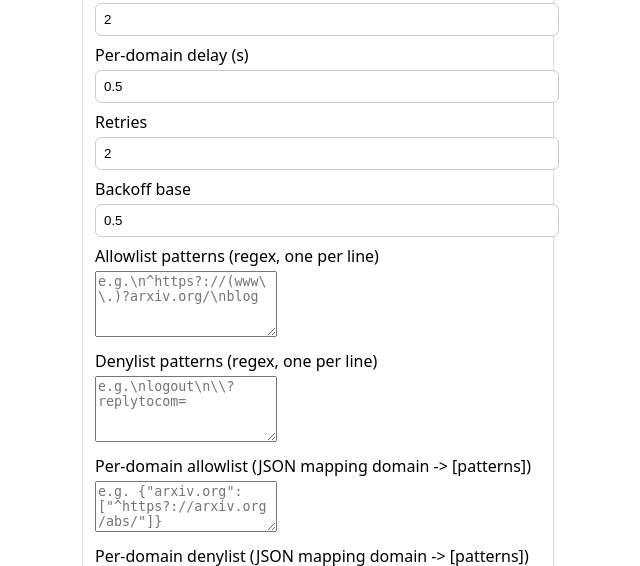
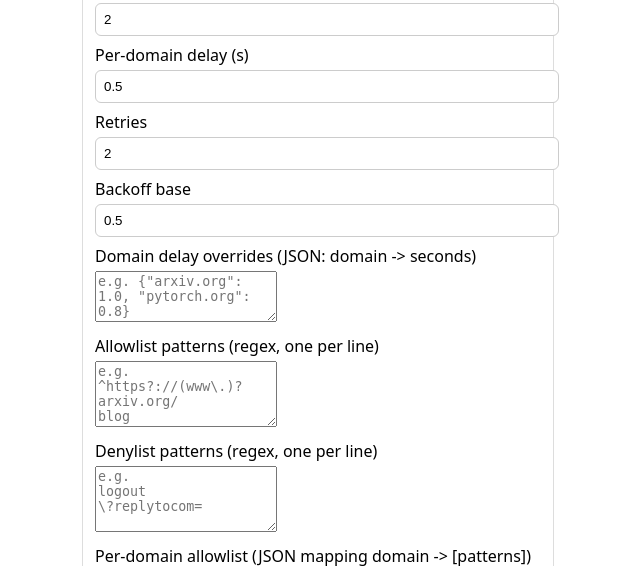
Before and after one commit to foxcube3/AI-Crawler, a FastAPI app: page /ui in a window 1280 px wide. Shown: the part 704-1270 px from the top of the page, without its empty margins (78-718 px from the left). Run offline with FastAPI, Linux system fonts and the light colour scheme.

Commit message:
feat: add domain delay overrides to crawl requests and metadata management for job completion.
Co-authored-by: Genie <genie@cosine.sh>

```diff
--- a/server.py
+++ b/server.py
@@ -44,6 +44,7 @@ class CrawlRequest(BaseModel):
     denylist_patterns: Optional[List[str]] = None
     allowlist_by_domain: Optional[Dict[str, List[str]]] = None
     denylist_by_domain: Optional[Dict[str, List[str]]] = None
+    domain_delay_overrides: Optional[Dict[str, float]] = None
 
 class AskRequest(BaseModel):
     output_dir: str = "data"
@@ -91,6 +92,7 @@ def api_crawl(req: CrawlRequest):
         denylist_patterns=req.denylist_patterns,
         allowlist_by_domain=req.allowlist_by_domain,
         denylist_by_domain=req.denylist_by_domain,
+        domain_delay_overrides=req.domain_delay_overrides,
     )
     return res
 
@@ -195,6 +197,18 @@ def create_job(req: CrawlRequest):
     jobs_dir = os.path.join(outdir, "jobs")
     os.makedirs(jobs_dir, exist_ok=True)
     events_path = os.path.join(jobs_dir, f"{job_id}.jsonl")
+    meta_path = os.path.join(jobs_dir, f"{job_id}.meta.json")
+    # Persist job metadata
+    try:
+        with open(meta_path, "w", encoding="utf-8") as f:
+            json.dump({
+                "job_id": job_id,
+                "created_at": time.time(),
+                "params": req.dict(),
+                "output_dir": outdir,
+            }, f, ensure_ascii=False, indent=2)
+    except Exception:
+        pass
 
     def progress(event: Dict):
         # persist to disk
@@ -237,14 +251,24 @@ def create_job(req: CrawlRequest):
                 allowlist_by_domain=req.allowlist_by_domain,
                 denylist_by_domain=req.denylist_by_domain,
                 should_stop=should_stop,
+                domain_delay_overrides=req.domain_delay_overrides,
             )
         finally:
             done["value"] = True
+            # Update metadata with completion time
+            try:
+                with open(meta_path, "r", encoding="utf-8") as f:
+                    meta = json.load(f)
+                meta["completed_at"] = time.time()
+                with open(meta_path, "w", encoding="utf-8") as f:
+                    json.dump(meta, f, ensure_ascii=False, indent=2)
+            except Exception:
+                pass
             q.put({"event": "complete"})
 
     t = threading.Thread(target=run_crawl, daemon=True)
     t.start()
-    JOBS[job_id] = {"queue": q, "done": done, "thread": t, "events_path": events_path, "cancel": cancel, "output_dir": outdir}
+    JOBS[job_id] = {"queue": q, "done": done, "thread": t, "events_path": events_path, "cancel": cancel, "output_dir": outdir, "meta_path": meta_path}
     return {"job_id": job_id}
 
 @app.get("/jobs/{job_id}/stream")
@@ -345,6 +369,8 @@ async def stream_crawl(req: CrawlRequest):
 def job_status(job_id: str):
     job = JOBS.get(job_id)
     if not job:
+        # Try to load metadata only
+        # Search in default data dir
         return {"error": f"job not found: {job_id}"}
     done = job["done"]["value"]
     # Read last event if exists
@@ -355,7 +381,6 @@ def job_status(job_id: str):
             with open(events_path, "rb") as f:
                 f.seek(0, os.SEEK_END)
                 size = f.tell()
-                # Read last line efficiently
                 chunk = 1024
                 data = b""
                 while size > 0:
@@ -371,7 +396,15 @@ def job_status(job_id: str):
                         break
         except Exception:
             pass
-    return {"done": done, "last_event": last_event}
+    meta = {}
+    meta_path = job.get("meta_path")
+    if meta_path and os.path.exists(meta_path):
+        try:
+            with open(meta_path, "r", encoding="utf-8") as f:
+                meta = json.load(f)
+        except Exception:
+            meta = {}
+    return {"done": done, "last_event": last_event, "meta": meta}
 
 @app.delete("/jobs/{job_id}")
 def cancel_job(job_id: str):
@@ -381,5 +414,30 @@ def cancel_job(job_id: str):
     job["cancel"]["value"] = True
     return {"job_id": job_id, "cancelled": True}
 
+@app.get("/jobs")
+def list_jobs(output_dir: str = "data"):
+    jobs_dir = os.path.join(output_dir, "jobs")
+    if not os.path.exists(jobs_dir):
+        return {"jobs": []}
+    jobs = []
+    for fn in os.listdir(jobs_dir):
+        if fn.endswith(".meta.json"):
+            path = os.path.join(jobs_dir, fn)
+            try:
+                with open(path, "r", encoding="utf-8") as f:
+                    meta = json.load(f)
+                jid = meta.get("job_id") or fn.split(".")[0]
+                # Determine status
+                active = jid in JOBS
+                done = False
+                if active:
+                    done = JOBS[jid]["done"]["value"]
+                else:
+                    done = bool(meta.get("completed_at"))
+                jobs.append({"job_id": jid, "active": active, "done": done, "meta": meta})
+            except Exception:
+                continue
+    return {"jobs": jobs}
+
 if __name__ == "__main__":
     uvicorn.run(app, host="0.0.0.0", port=int(os.getenv("PORT", "8000")))
--- a/templates/ui.html
+++ b/templates/ui.html
@@ -46,10 +46,16 @@
         <input type="number" name="max_retries" value="2">
         <label>Backoff base</label>
         <input type="number" name="backoff_base" value="0.5" step="0.1">
+        <label>Domain delay overrides (JSON: domain -> seconds)</label>
+        <textarea name="domain_delay_overrides" rows="3" placeholder='e.g. {"arxiv.org": 1.0, "pytorch.org": 0.8}'></textarea>
         <label>Allowlist patterns (regex, one per line)</label>
-        <textarea name="allowlist_patterns" rows="4" placeholder="e.g.\n^https?://(www\\.)?arxiv.org/\nblog"></textarea>
+        <textarea name="allowlist_patterns" rows="4" placeholder="e.g.
+^https?://(www\.)?arxiv.org/
+blog"></textarea>
         <label>Denylist patterns (regex, one per line)</label>
-        <textarea name="denylist_patterns" rows="4" placeholder="e.g.\nlogout\n\\?replytocom="></textarea>
+        <textarea name="denylist_patterns" rows="4" placeholder="e.g.
+logout
+\?replytocom="></textarea>
         <label>Per-domain allowlist (JSON mapping domain -> [patterns])</label>
         <textarea name="allowlist_by_domain" rows="3" placeholder='e.g. {"arxiv.org": ["^https?://arxiv.org/abs/"]}'></textarea>
         <label>Per-domain denylist (JSON mapping domain -> [patterns])</label>
@@ -146,7 +152,7 @@
           data[key] = value.trim().split(/\s+/);
         } else if (key === "allowlist_patterns" || key === "denylist_patterns") {
           data[key] = value.split("\n").map(s => s.trim()).filter(Boolean);
-        } else if (key === "allowlist_by_domain" || key === "denylist_by_domain") {
+        } else if (key === "allowlist_by_domain" || key === "denylist_by_domain" || key === "domain_delay_overrides") {
           try {
             data[key] = value.trim() ? JSON.parse(value) : null;
           } catch (e) {
```
